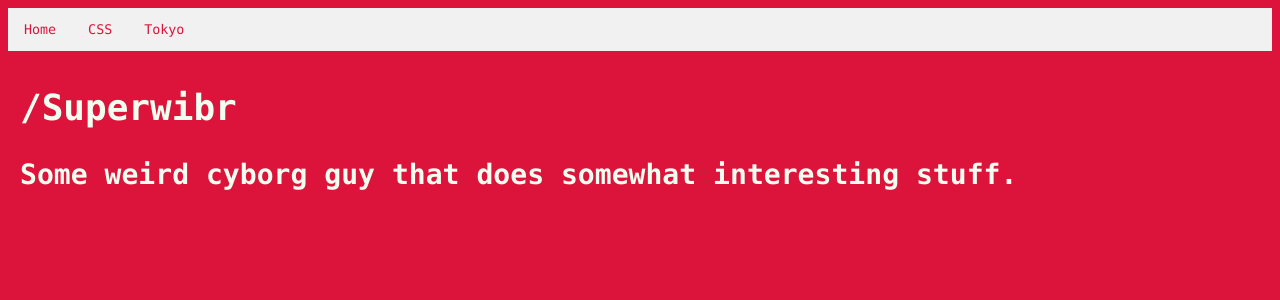
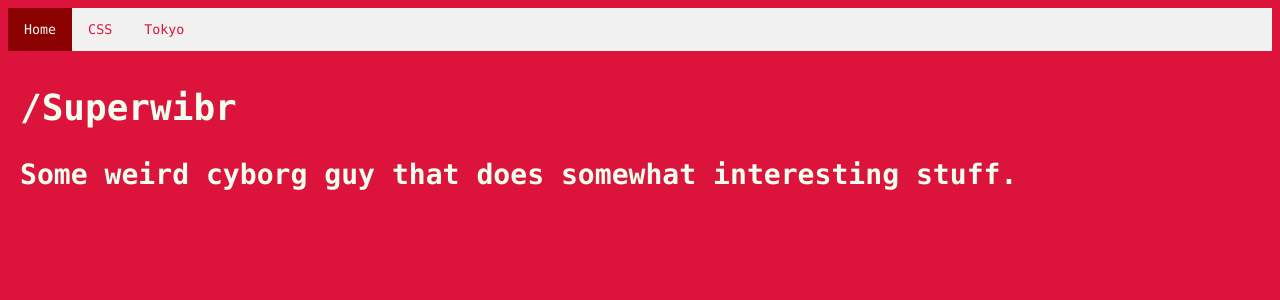
Before and after one commit to slashsite/slashsite.github.io, a Jekyll site: the page built from superwibr/index.html, in a window 1280 px wide. Shown: the top 300 px of the page. Built offline with Jekyll 4.4.1, drawn with Linux system fonts in a browser that asks for light colours.

Commit message:
Updated Master

```diff
--- a/superwibr/index.html
+++ b/superwibr/index.html
@@ -40,7 +40,7 @@ function openTab(evt, tabName) {
 <body class="body">
 <!-- Tab links -->
 <div class="tab">
-  <button class="tablinks" onclick="openTab(event, 'Home')">Home</button>
+  <button class="tablinks active" onclick="openTab(event, 'Home')">Home</button>
   <button class="tablinks" onclick="openTab(event, 'CSS')">CSS</button>
   <button class="tablinks" onclick="openTab(event, 'Tokyo')">Tokyo</button>
 </div>
```
